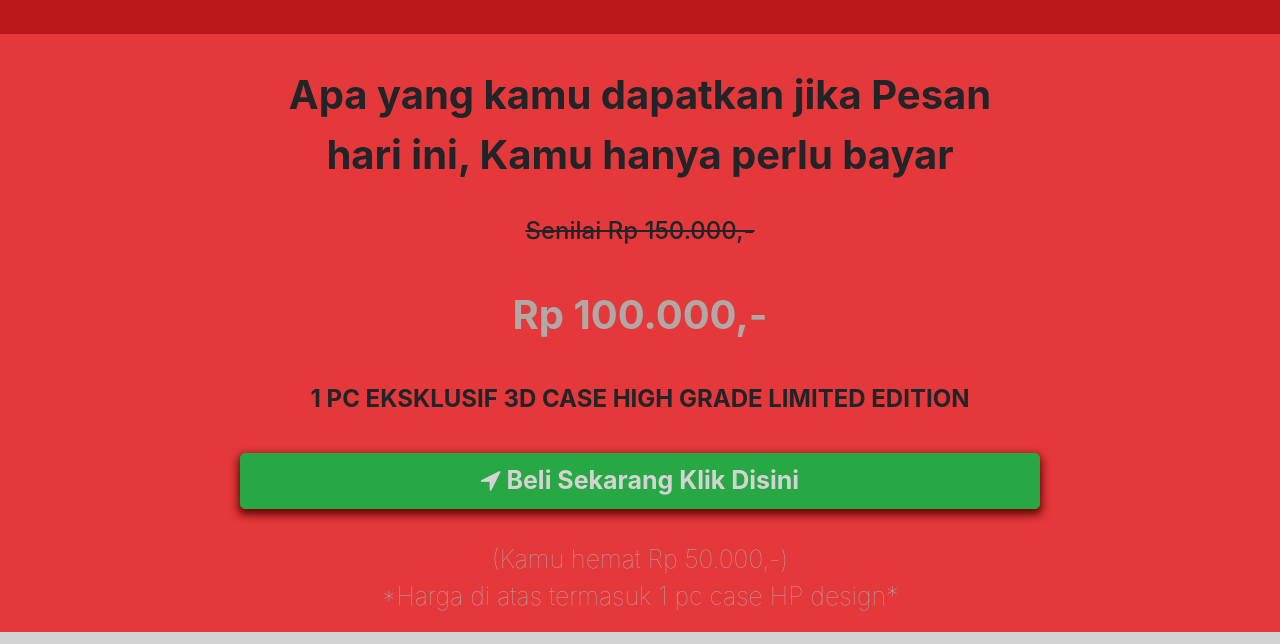
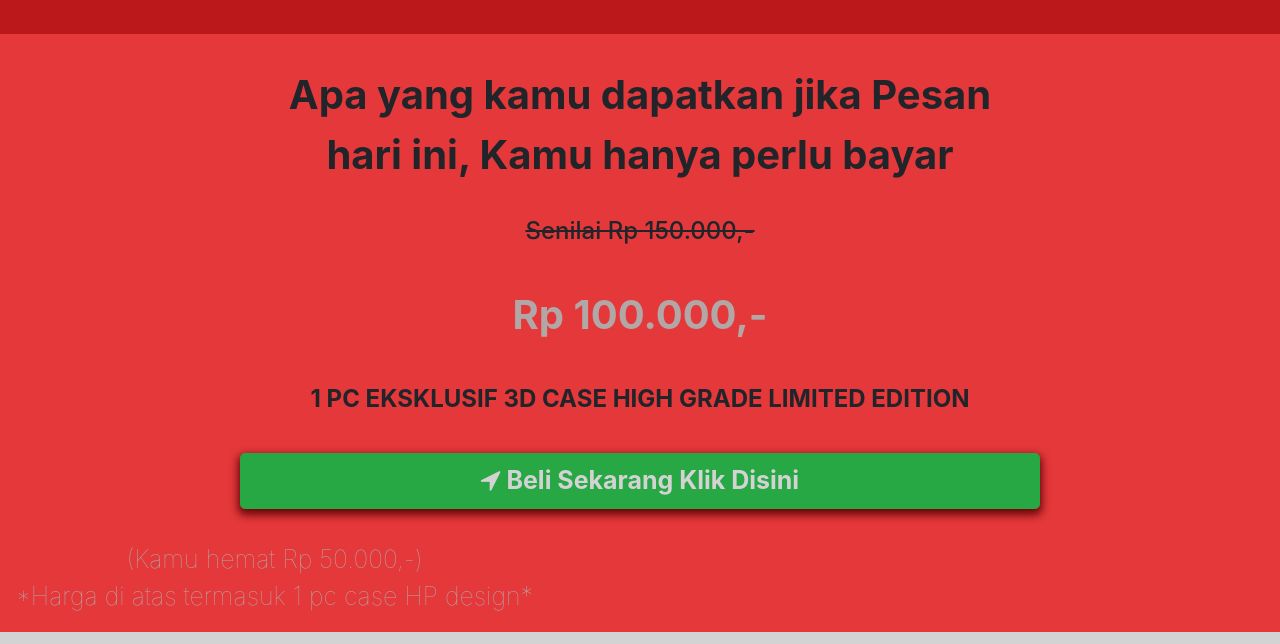
Before and after one commit to Rizzdd/Rizzdd.github.io, a plain HTML site: page index.html in a window 1280 px wide. Shown: the part 10183-10827 px from the top of the page. Drawn offline with nearby package versions, Linux system fonts and the light colour scheme.

Commit message:
Update index.html

```diff
--- a/index.html
+++ b/index.html
@@ -478,9 +478,9 @@
                 </form>
             </div>
             <div class="row">
-                <div class="d-flex align-items-center justify-content-center flex-column p-3 mx-auto">
-                    <span class="silver-chalice caption">(Kamu hemat Rp 50.000,-)</span>
-                    <span class="silver-chalice caption">*Harga di atas termasuk 1 pc case HP design*</span>
+                <div class="d-flex align-items-center justify-content-center flex-column p-3">
+                    <span class="text-center silver-chalice caption">(Kamu hemat Rp 50.000,-)</span>
+                    <span class="text-center silver-chalice caption">*Harga di atas termasuk 1 pc case HP design*</span>
                 </div>
             </div>
         </div>
```
